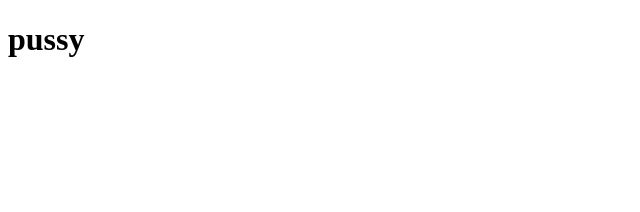
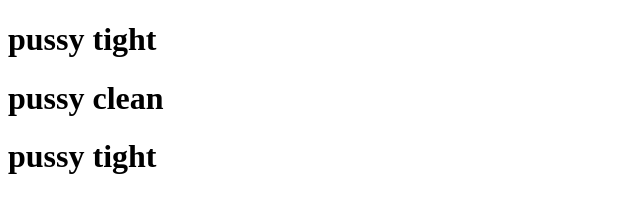
Before and after one commit to RabbitWithNoCarrot/DancingRatSite, a plain HTML site: page index.html in a window 1280 px wide. Shown: the whole page, without its empty margins (0-640 px from the left). Drawn offline with Linux system fonts and the light colour scheme.

Commit message:
create index.html

```diff
--- a/index.html
+++ b/index.html
@@ -7,6 +7,8 @@
     <title>Document</title>
 </head>
 <body>
-    <h1>pussy<h1>
+    <h1>pussy tight<h1>
+    <h1>pussy clean<h1>
+    <h1>pussy tight<h1>
 </body>
 </html>
```
